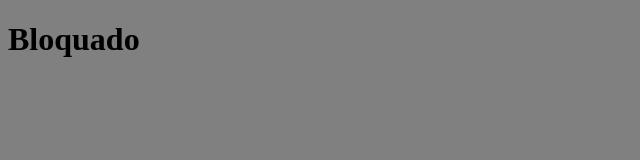
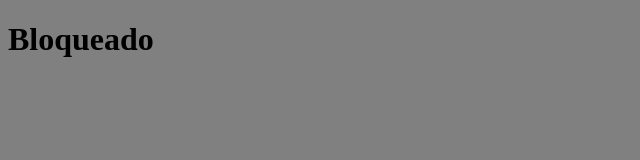
Before and after one commit to azuwo/back-calendar, a website: page public/index.html in a window 1280 px wide. Shown: the full height of the page, 0-640 px from the left. Drawn offline with Linux system fonts and the light colour scheme.

Commit message:
small change

```diff
--- a/public/index.html
+++ b/public/index.html
@@ -7,6 +7,6 @@
     <title>Demo App</title>
 </head>
 <body>
-    <h1>Bloquado</h1>
+    <h1>Bloqueado</h1>
 </body>
 </html>
```
